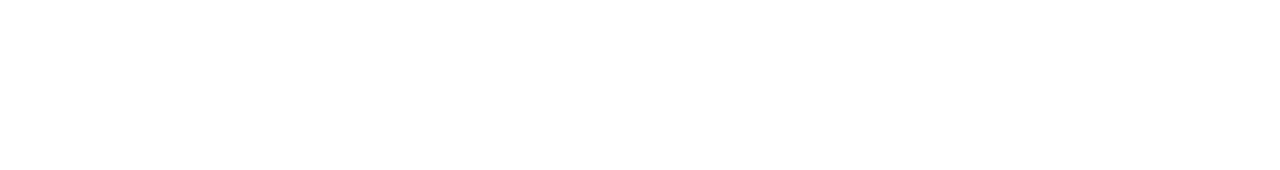
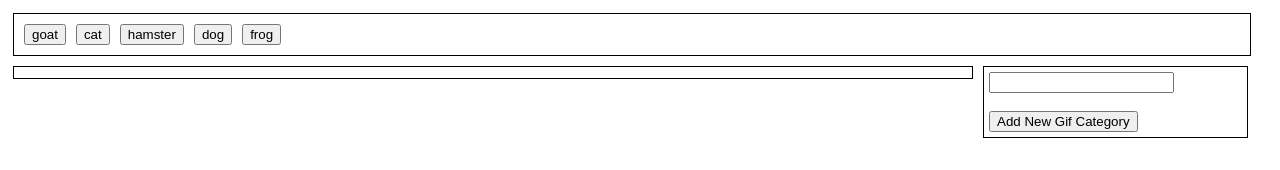
Before and after one commit to madeleinecgriffin/GiphyAPI-HW, a plain HTML site: page index.html in a window 1280 px wide. Drawn offline with nearby package versions, Linux system fonts and the light colour scheme.

Commit message:
almost there

```diff
--- a/assets/css/style.css
+++ b/assets/css/style.css
@@ -0,0 +1,24 @@
+.storage {
+	border: 1px solid black;
+	float: left;
+	margin: 5px 5px 5px 5px;
+	height: auto;
+	min-height: 1px;
+	padding: 5px 5px 5px 5px;
+}
+
+#hold-buttons {
+	width: 97%;
+}
+
+#hold-gifs {
+	width: 75%;
+}
+
+#hold-input {
+	width: 20%;
+}
+
+.gif-button {
+	margin: 5px 5px 5px 5px;
+}
--- a/assets/javascript/script.js
+++ b/assets/javascript/script.js
@@ -0,0 +1,79 @@
+
+$( document ).ready(function() {
+
+	//giphy API
+	var APIKey = "tLR5a1KoLHQT6lcC95Wsi62UaPesVSiJ";
+
+	// Here we are building the URL we need to query the database
+	var queryURL = "https://api.openweathermap.org/data/2.5/weather?" +
+	"q=Bujumbura,Burundi&units=imperial&appid=" + APIKey;
+
+	//list of starting buttons
+	var startList = ["goat", "cat", "hamster", "dog", "frog"];
+	//storage vairable when making a button
+	var storeButton;
+	//current count of displayed buttons
+	var countButton = 0;
+	//storage variable for button name
+	var storeInput;
+	//variable for pulling id when button is clicked
+	var id;
+
+	//function to make a button for a new category
+	function makeButton() {
+		storeButton = $("<button>");
+		storeButton.addClass("gif-button");
+		storeButton.attr("id", storeInput);
+		storeButton.text(storeInput);
+		$("#hold-buttons").append(storeButton);
+	}
+
+	//function for getting list of 10 gifs from giphy
+	function getGifs() {
+		var queryURL = "http://api.giphy.com/v1/gifs/search?q=" + id +
+		"&api_key=" + APIKey + "&limit=10";
+
+		$.ajax({
+			url: queryURL,
+			method: "GET"
+		}).done(function(response) {
+
+			//stores API response object in a variable
+			var results = response.data;
+			console.log(results);
+
+			//cyles through this data for all gifs
+			for (var i = 0; i < results.length; i++) {
+				var rating = results[i].rating;
+
+			}
+
+		})
+	}
+
+	//make buttons for categories upon loading page
+	for (var i = 0; i < startList.length; i++) {
+		countButton++;
+		storeInput = startList[i];
+		makeButton();
+	}
+
+	//add new button if the user types input and clicks "Add Category"
+	$("#add-gif").on("click", function () {
+		countButton++;
+		storeInput = $("#gif-input").val().trim();
+		makeButton();
+	})
+
+	//execute if a button for gif category is clicked
+	$(".gif-button").on("click", function () {
+
+		//stores id of button clicked
+		id = $(this).attr("id");
+
+		//runs function to use API to pull 10 gifs
+		getGifs();
+
+	})
+
+})
--- a/index.html
+++ b/index.html
@@ -16,6 +16,22 @@
 
 <body>
 
+  <div class="container">
+
+    <div class="storage" id="hold-buttons"></div>
+
+    <div class="storage" id="hold-gifs"></div>
+
+    <div class="storage" id="hold-input">
+
+      <input type="text" id="gif-input"><br><br>
+
+      <button id="add-gif">Add New Gif Category</button>
+
+    </div>
+
+  </div>
+
 <script type="text/javascript" src="assets/javascript/script.js"></script>
 
 </body>
```
